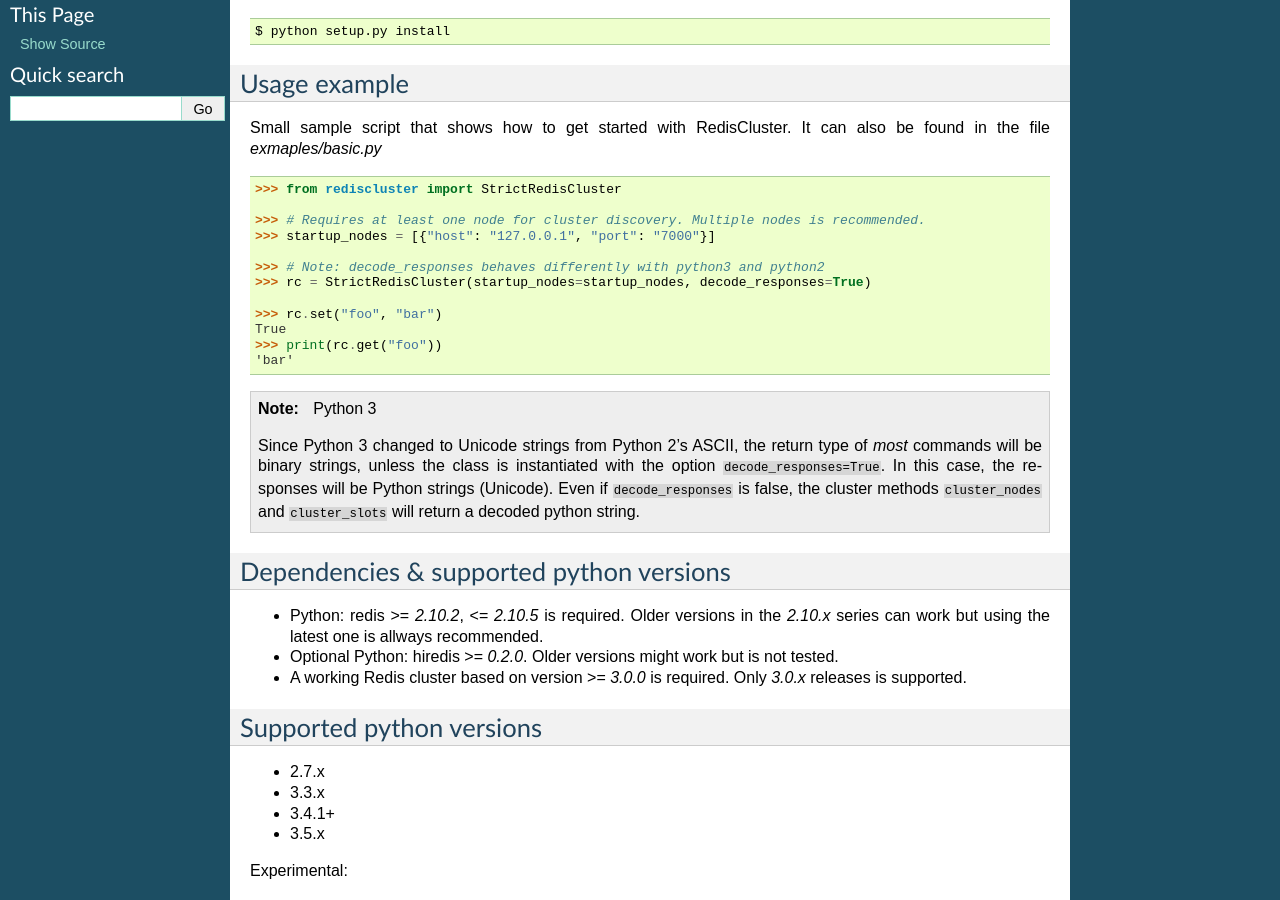
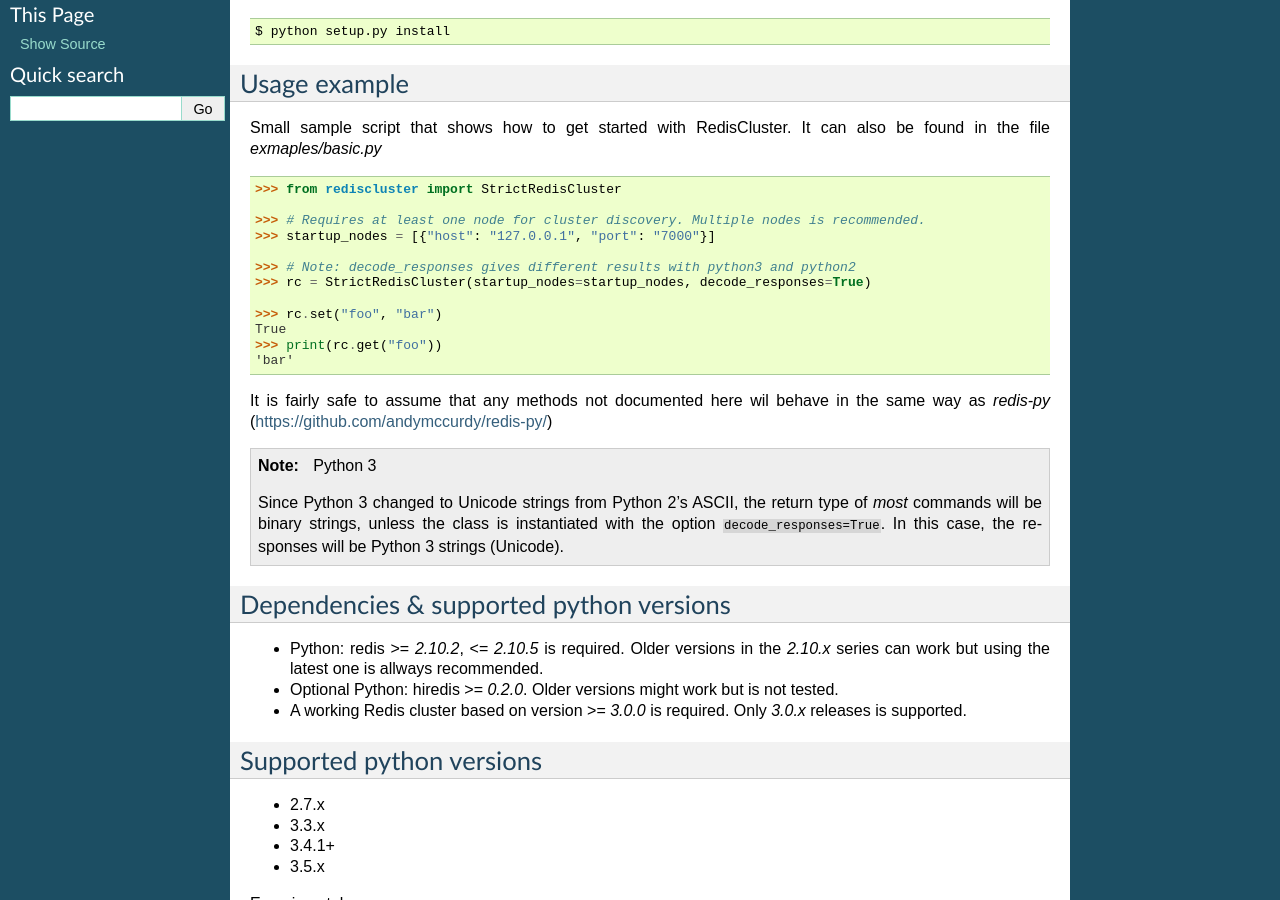
Before and after one commit to Grokzen/redis-py-cluster, a Sphinx documentation site: the page built from docs/index.rst, in a window 1280 px wide and 900 px high, scrolled down 343 px. Built offline with Sphinx 7.4.7, drawn with Linux system fonts in a browser that asks for light colours.

Commit message:
Usin redis-py's _compat `nativestr` in cluster_nodes and cluster_slots parsing funcs
Also made minor changes to docs for clarity

```diff
--- a/docs/index.rst
+++ b/docs/index.rst
@@ -44,7 +44,7 @@
     >>> # Requires at least one node for cluster discovery. Multiple nodes is recommended.
     >>> startup_nodes = [{"host": "127.0.0.1", "port": "7000"}]
 
-    >>> # Note: decode_responses behaves differently with python3 and python2
+    >>> # Note: decode_responses gives different results with python3 and python2
     >>> rc = StrictRedisCluster(startup_nodes=startup_nodes, decode_responses=True)
 
     >>> rc.set("foo", "bar")
@@ -52,9 +52,12 @@
     >>> print(rc.get("foo"))
     'bar'
 
+It is fairly safe to assume that any methods not documented here wil behave in the same way as
+*redis-py* (https://github.com/andymccurdy/redis-py/)
+
 .. note:: Python 3
 
-    Since Python 3 changed to Unicode strings from Python 2's ASCII, the return type of *most* commands will be binary strings, unless the class is instantiated with the option ``decode_responses=True``. In this case, the responses will be Python strings (Unicode). Even if ``decode_responses`` is false, the cluster methods ``cluster_nodes`` and ``cluster_slots`` will return a decoded python string.
+    Since Python 3 changed to Unicode strings from Python 2's ASCII, the return type of *most* commands will be binary strings, unless the class is instantiated with the option ``decode_responses=True``. In this case, the responses will be Python 3 strings (Unicode).
 
 Dependencies & supported python versions
 ----------------------------------------
```
Also changed, not shown: README.md (+0 -1 lines), 1 other file.
